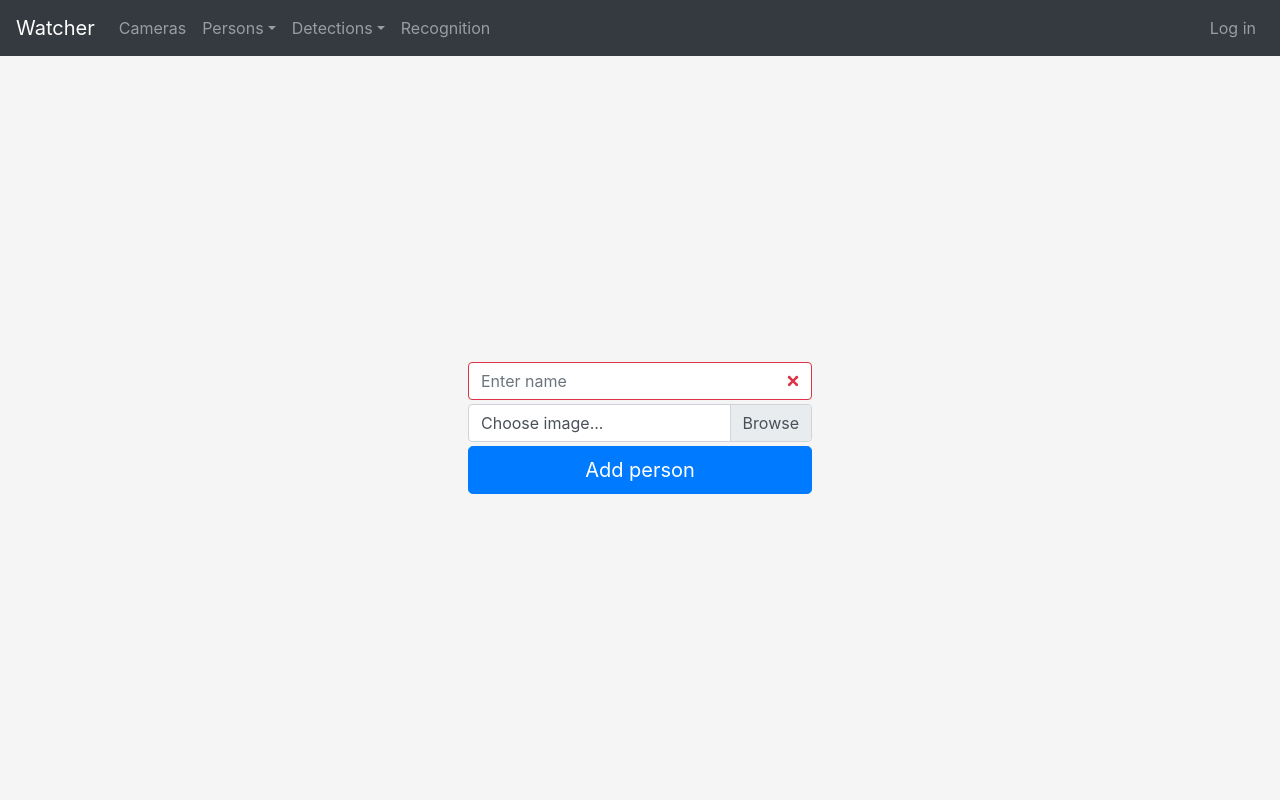
After one commit to runt1m33rr0r/watcher, a Django app: page /persons/add in a window 1280 px wide. The commit adds this page. Run offline with Django 3.2, Linux system fonts and the light colour scheme; some libraries are stand-ins or nearby versions.

Commit message:
added a page for adding persons

```diff
--- /dev/null
+++ b/watcher_server/server/static/scripts/add-person.js
@@ -0,0 +1,24 @@
+(function() {
+    'use strict';
+
+    var minNameLength = 2;
+    var nameValid = false;
+
+    $("#nameInput").on("input", function() {
+        if ($(this).val().length >= minNameLength &&
+            $(this).val().match("[a-zA-Z ]+$")) {
+            $(this).removeClass("is-invalid");
+            nameValid = true;
+        } else {
+            $(this).addClass("is-invalid");
+            nameValid = false;
+        }
+    });
+
+    $("#imageForm").on("submit", function(ev) {
+        if (!nameValid) {
+            ev.preventDefault();
+            ev.stopPropagation();
+        }
+    });
+})();
--- a/watcher_server/server/static/styles/sidebar.css
+++ b/watcher_server/server/static/styles/sidebar.css
@@ -3,6 +3,7 @@
 }
 
 #content {
+    overflow: auto;
     width: 100%;
 }
 
--- /dev/null
+++ b/watcher_server/server/templates/add-person.html
@@ -0,0 +1,26 @@
+{% extends "base.html" %}
+
+{% block content %}
+<section id="person" class="d-flex flex-row flex-wrap w-100 h-100">
+    <section id="imageFormContainer" class="center-flex-item">
+        <img src="" class="d-block w-100 mt-1" id="fileImage">
+
+        <form id="imageForm" method="post">
+            {% csrf_token %}
+            <input type="text" id="nameInput" class="form-control mb-1 is-invalid" placeholder="Enter name" name="name" required>
+            <div class="custom-file mb-1">
+                <input type="file" class="custom-file-input" id="imageInput" required>
+                <label class="custom-file-label" for="imageInput">Choose image...</label>
+                <div class="invalid-feedback">Please choose a valid file!</div>
+            </div>
+            <button class="btn btn-lg btn-primary btn-block mb-1" type="submit">Add person</button>
+        </form>
+    </section>
+</section>
+{% endblock %}
+
+{% block scripts %}
+    {% load static %}
+    <script src="{% static "scripts/image-input.js" %}"></script>
+    <script src="{% static "scripts/add-person.js" %}"></script>
+{% endblock %}
--- a/watcher_server/server/templates/base.html
+++ b/watcher_server/server/templates/base.html
@@ -25,8 +25,12 @@
                     <li class="nav-item">
                         <a class="nav-link" href="/cameras">Cameras</a>
                     </li>
-                    <li class="nav-item">
-                        <a class="nav-link" href="/persons">Persons</a>
+                    <li class="nav-item dropdown">
+                        <a class="nav-link dropdown-toggle" data-toggle="dropdown">Persons</a>
+                        <div class="dropdown-menu">
+                            <a class="dropdown-item" href="/persons/add">Add</a>
+                            <a class="dropdown-item" href="/persons">Modify</a>
+                        </div>
                     </li>
                     <li class="nav-item dropdown">
                         <a class="nav-link dropdown-toggle" data-toggle="dropdown">Detections</a>
--- a/watcher_server/server/templates/persons.html
+++ b/watcher_server/server/templates/persons.html
@@ -23,7 +23,7 @@
 {% block page_content %}
 <section id="person" class="d-flex flex-row flex-wrap w-100 h-100">
     <section id="imageFormContainer" class="center-flex-item">
-        <img src="" class="d-block w-100" id="fileImage">
+        <img src="" class="d-block w-100 mt-1" id="fileImage">
 
         <form id="imageForm" method="post">
             {% csrf_token %}
@@ -32,7 +32,7 @@
                 <label class="custom-file-label" for="imageInput">Choose image...</label>
                 <div class="invalid-feedback">Please choose a valid file!</div>
             </div>
-            <button class="btn btn-lg btn-primary btn-block" type="submit">Add image</button>
+            <button class="btn btn-lg btn-primary btn-block mb-1" type="submit">Add image</button>
         </form>
     </section>
 
--- a/watcher_server/server/urls.py
+++ b/watcher_server/server/urls.py
@@ -10,6 +10,7 @@ urlpatterns = [
     path('cameras', views.cameras, name='cameras'),
     path('cameras/register', views.register_camera, name='register_camera'),
     path('persons', views.persons, name='persons'),
+    path('persons/add', views.add_person, name='add_person'),
     path('detections', views.detections, name='detections'),
     path('verified', views.verified, name="verified"),
     path('recognition', views.recognition, name="recognition")
--- a/watcher_server/server/views/system.py
+++ b/watcher_server/server/views/system.py
@@ -7,6 +7,10 @@ def cameras(request):
 
 def persons(request):
     return render(request, 'persons.html')
+
+
+def add_person(request):
+    return render(request, 'add-person.html')
 
 
 def detections(request):
```
Also changed, not shown: watcher_server/server/models.py (+16 -0 lines), watcher_server/server/serializers.py (+7 -1 lines).
